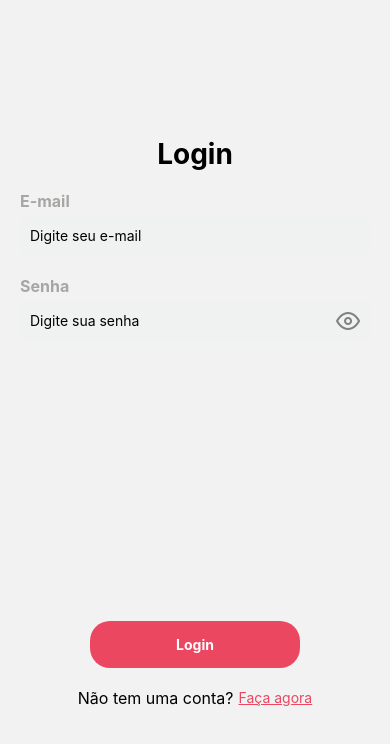
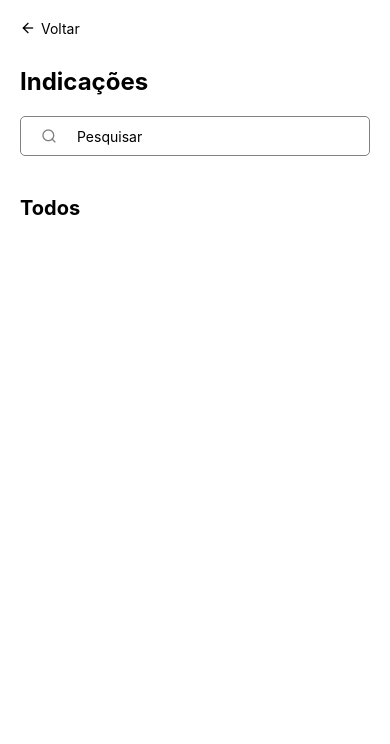
Before and after one commit to ThalisAntunesDaSilva/IndicaMais-app, a React Native app: screen /Indications in a window 390 px wide. Shown: the top 744 px of the page. Built offline with nearby package versions, Linux system fonts and the light colour scheme.

Commit message:
feat: Impletation of IndicationsList

```diff
--- /dev/null
+++ b/src/pages/Indications/index.js
@@ -0,0 +1,51 @@
+import React, { useState } from 'react';
+import { View, Text, TouchableOpacity, TextInput, StatusBar, Keyboard, TouchableWithoutFeedback } from 'react-native';
+import { Feather } from '@expo/vector-icons';
+import styles from './styles';
+
+const IndicationsList = () => {
+  const [isSearchFocused, setSearchFocused] = useState(false);
+
+  const dismissKeyboard = () => {
+    Keyboard.dismiss();
+    setSearchFocused(false);
+  };
+
+  const onFocusSearch = () => {
+    setSearchFocused(true);
+  };
+
+  return (
+    <TouchableWithoutFeedback onPress={dismissKeyboard}>
+      <View style={styles.container}>
+        <StatusBar backgroundColor='white' barStyle='dark-content' />
+        <View style={styles.header}>
+          <TouchableOpacity style={styles.backButton}>
+            <Feather name='arrow-left' size={16} color='black' />
+            <Text style={styles.backText}>Voltar</Text>
+          </TouchableOpacity>
+          <Text style={styles.title}>Indicações</Text>
+        </View>
+
+        <View style={styles.content}>
+          <View style={styles.searchBar}>
+            {!isSearchFocused && (
+              <Feather name='search' size={16} color='gray' style={styles.searchIcon} />
+            )}
+            <TextInput
+              style={styles.searchInput}
+              placeholder='Pesquisar'
+              onFocus={onFocusSearch}
+            />
+          </View>
+
+          <View style={styles.sectionContainer}>
+            <Text style={styles.sectionTitle}>Todos</Text>
+          </View>
+        </View>
+      </View>
+    </TouchableWithoutFeedback>
+  );
+};
+
+export default IndicationsList;
--- /dev/null
+++ b/src/pages/Indications/styles.js
@@ -0,0 +1,60 @@
+import { StyleSheet } from 'react-native';
+
+const styles = StyleSheet.create({
+  container: {
+    flex: 1,
+    backgroundColor: '#FFFFFF',
+  },
+  header: {
+    flexDirection: 'row',
+    paddingTop: 20,
+    paddingLeft: 20,
+    flexDirection: 'column',
+  },
+  backButton: {
+    flexDirection: 'row',
+    alignItems: 'center',
+    paddingBottom: 10,
+  },
+  backText: {
+    marginLeft: 5,
+  },
+  title: {
+    marginTop: 20,
+    fontSize: 24,
+    fontWeight: 'bold',
+  },
+  content: {
+    flex: 1,
+    padding: 20,
+  },
+  searchBar: {
+    flexDirection: 'row',
+    alignItems: 'center',
+    paddingLeft: 10,
+    borderWidth: 1,
+    borderColor: 'gray',
+    width: '100%',
+    height: 40,
+    borderRadius: 5,
+    marginBottom: 20,
+    backgroundColor: 'white',
+  },
+  searchIcon: {
+    marginLeft: 10,
+    marginRight: 10,
+  },
+  searchInput: {
+    flex: 1,
+    paddingLeft: 10,
+  },
+  sectionContainer: {
+    marginTop: 20,
+  },
+  sectionTitle: {
+    fontWeight: 'bold',
+    fontSize: 20,
+  },
+});
+
+export default styles;
--- a/src/pages/LoginScreen/index.js
+++ b/src/pages/LoginScreen/index.js
@@ -1,6 +1,7 @@
 import React, { useState } from 'react';
 import { View, Text, TextInput, TouchableOpacity, TouchableWithoutFeedback, StyleSheet } from 'react-native';
 import { Feather } from '@expo/vector-icons';
+import styles from "./styles";
 
 export default function App() {
     return (
@@ -64,96 +65,3 @@ function LoginForm() {
         </View>
     );
 }
-
-const styles = StyleSheet.create({
-  container: {
-    flex: 1,
-    justifyContent: 'center',
-    alignItems: 'center',
-    padding: 20,
-  },
-  title: {
-    fontSize: 28,
-    fontWeight: 'bold',
-    marginBottom: 20,
-  },
-  form: {
-    width: '100%',
-  },
-  input: {
-    width: '100%',
-    height: 40,
-    borderColor: 'gray',
-    borderWidth: 1,
-    marginBottom: 10,
-    paddingHorizontal: 10,
-  },
-  signupContainer: {
-    marginTop: 20,
-    flexDirection: 'row',
-    alignItems: 'center',
-  },
-  signupText: {
-    fontSize: 16,
-  },
-  signupLinkText: {
-    color: '#EC4760',
-    textDecorationLine: 'underline',
-    marginLeft: 5,
-  },
-  passwordInputContainer: {
-    flexDirection: 'row',
-    alignItems: 'center',
-    borderWidth: 1,
-    borderColor: 'gray',
-    paddingHorizontal: 20,
-  },
-  passwordInput: {
-    flex: 1,
-    height: 40,
-    paddingVertical: 5,
-    paddingRight: 5,
-  },
-  inputContainer: {
-    marginBottom: 10,
-  },
-  passwordInputWrapper: {
-    flexDirection: 'row',
-    alignItems: 'center',
-    borderWidth: 1,
-    borderColor: 'gray',
-    paddingHorizontal: 10,
-  },
-  passwordIcon: {
-    marginRight: 10,
-  },
-  inputLabel: {
-    fontSize: 16,
-    fontWeight: 'bold',
-    marginBottom: 5,
-    textAlign: 'left',
-    color: '#A7A6A5',
-  },
-  loginButtonContainer: {
-    marginTop: 270,
-    alignItems: 'center',
-  },
-  loginButton: {
-    width: '60%',
-    paddingVertical: 15,
-    paddingHorizontal: 30,
-    backgroundColor: '#EC4760',
-    borderRadius: 20,
-    alignItems: 'center',
-    justifyContent: 'center',
-  },
-  inputBackground: {
-    backgroundColor: '#EFF2F1',
-    borderWidth: 0,
-    borderRadius: 8,
-  },
-  loginButtonText: {
-    fontWeight: 'bold',
-    color: 'white',
-  }
-});
--- /dev/null
+++ b/src/pages/LoginScreen/styles.js
@@ -0,0 +1,95 @@
+import { StyleSheet } from "react-native";
+
+export default StyleSheet.create({
+
+    container: {
+        flex: 1,
+        justifyContent: 'center',
+        alignItems: 'center',
+        padding: 20,
+    },
+    title: {
+        fontSize: 28,
+        fontWeight: 'bold',
+        marginBottom: 20,
+    },
+    form: {
+        width: '100%',
+    },
+    input: {
+        width: '100%',
+        height: 40,
+        borderColor: 'gray',
+        borderWidth: 1,
+        marginBottom: 10,
+        paddingHorizontal: 10,
+    },
+    signupContainer: {
+        marginTop: 20,
+        flexDirection: 'row',
+        alignItems: 'center',
+    },
+    signupText: {
+        fontSize: 16,
+    },
+    signupLinkText: {
+        color: '#EC4760',
+        textDecorationLine: 'underline',
+        marginLeft: 5,
+    },
+    passwordInputContainer: {
+        flexDirection: 'row',
+        alignItems: 'center',
+        borderWidth: 1,
+        borderColor: 'gray',
+        paddingHorizontal: 20,
+    },
+    passwordInput: {
+        flex: 1,
+        height: 40,
+        paddingVertical: 5,
+        paddingRight: 5,
+    },
+    inputContainer: {
+        marginBottom: 10,
+    },
+    passwordInputWrapper: {
+        flexDirection: 'row',
+        alignItems: 'center',
+        borderWidth: 1,
+        borderColor: 'gray',
+        paddingHorizontal: 10,
+    },
+    passwordIcon: {
+        marginRight: 10,
+    },
+    inputLabel: {
+        fontSize: 16,
+        fontWeight: 'bold',
+        marginBottom: 5,
+        textAlign: 'left',
+        color: '#A7A6A5',
+    },
+    loginButtonContainer: {
+        marginTop: 270,
+        alignItems: 'center',
+    },
+    loginButton: {
+        width: '60%',
+        paddingVertical: 15,
+        paddingHorizontal: 30,
+        backgroundColor: '#EC4760',
+        borderRadius: 20,
+        alignItems: 'center',
+        justifyContent: 'center',
+    },
+    inputBackground: {
+        backgroundColor: '#EFF2F1',
+        borderWidth: 0,
+        borderRadius: 8,
+    },
+    loginButtonText: {
+        fontWeight: 'bold',
+        color: 'white',
+    }
+})
--- a/src/routes.js
+++ b/src/routes.js
@@ -4,11 +4,13 @@ import { createNativeStackNavigator } from "@react-navigation/native-stack"
 const Stack = createNativeStackNavigator();
 import Home from "./pages/Home/index";
 import LoginScreen from "./pages/LoginScreen/index";
+import Indications from "./pages/Indications/index";
 
 export default function Routes() {
     return (
       <NavigationContainer>
         <Stack.Navigator screenOptions={{ headerShown: false }}>
+          <Stack.Screen name="Indications" component={Indications} />
           <Stack.Screen name="LoginScreen" component={LoginScreen} />
           <Stack.Screen name="Home" component={Home} />
           </Stack.Navigator>
```
Lines whose indentation alone changed are shown as unchanged.
